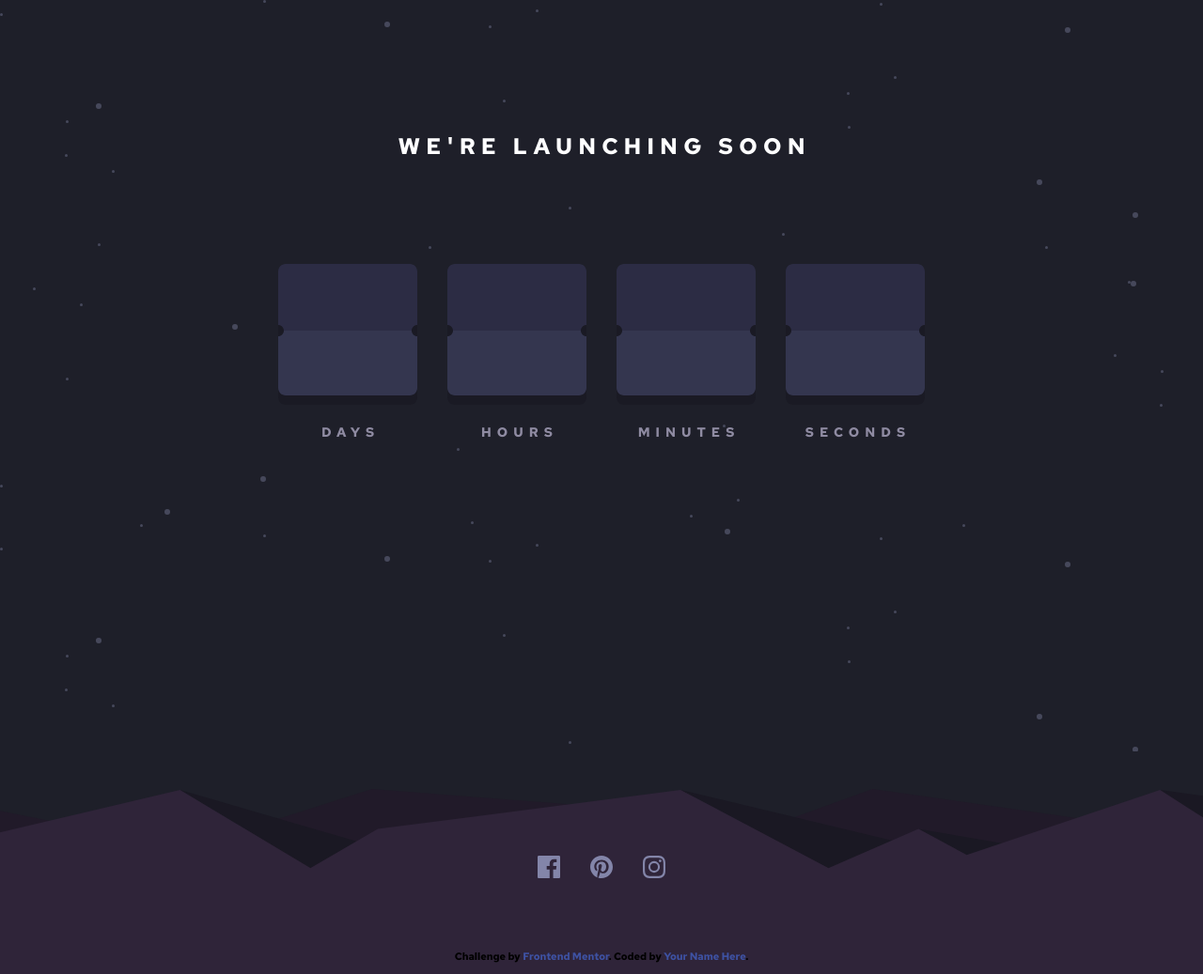
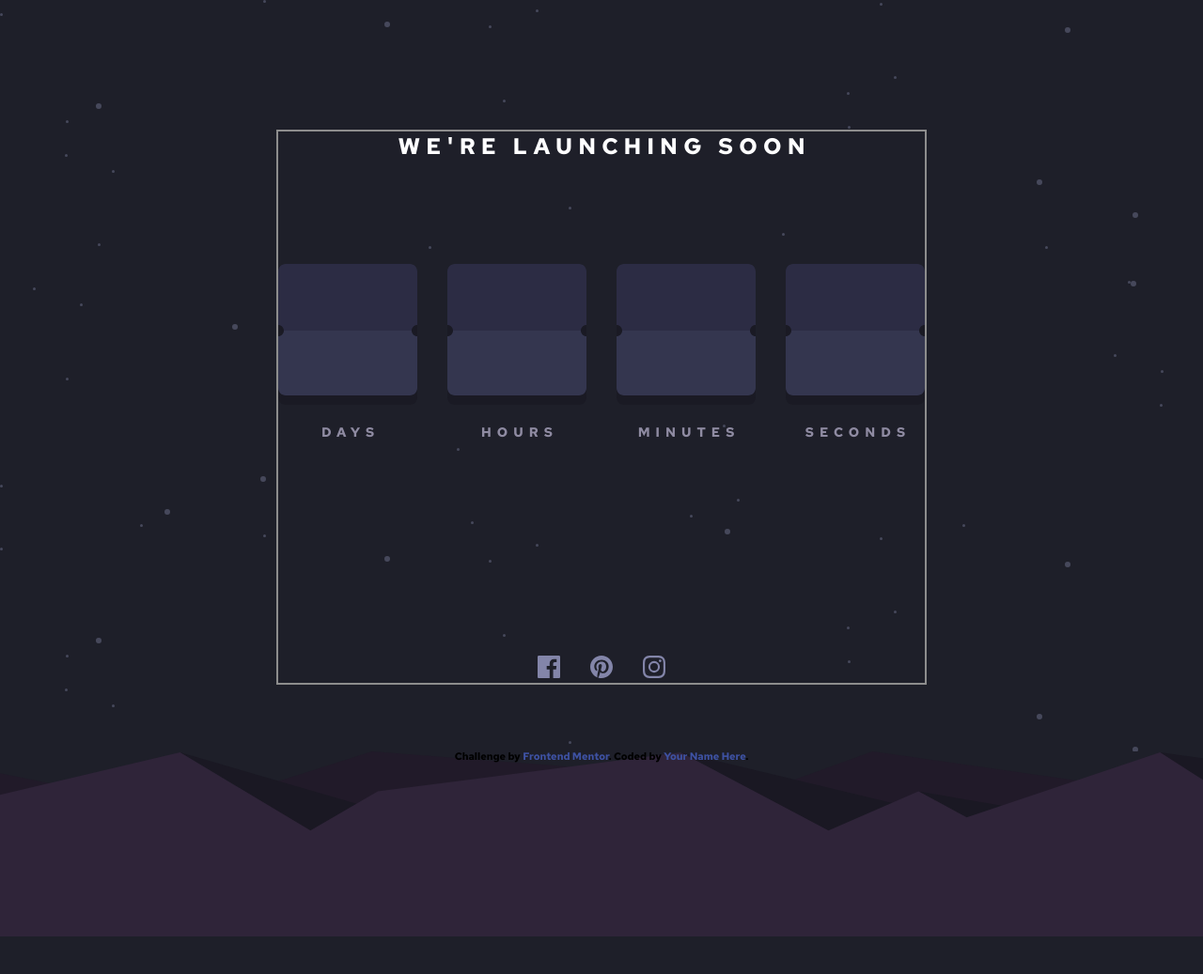
Before and after one commit to DorKatzir/launch-countdown-timer, a plain HTML site: page index.html in a window 1280 px wide. Shown: the whole page at 94% size. After the commit the page ends 997 px from the top, so only its background shows below. Drawn offline with Linux system fonts and the light colour scheme.

Commit message:
background images res

```diff
--- a/countdown.scss
+++ b/countdown.scss
@@ -38,9 +38,9 @@ body{
     margin-inline: 1rem;
 
     main{
-        // outline: 2px solid rgb(141, 141, 141);
+        outline: 2px solid rgb(141, 141, 141);
 
-        height: 100dvh;
+        // height: 100%;
         min-height: 587px;
         width: 100%;
         max-width: 688px;
@@ -119,7 +119,7 @@ body{
     // max-width: 1440px;
     height: 197px;
     position: absolute;
-    top: 105%;
+    top: 100%;
 
     background-image: url('./images/pattern-hills.svg');
     background-position: bottom right;
```
Also changed, not shown: countdown.css.
